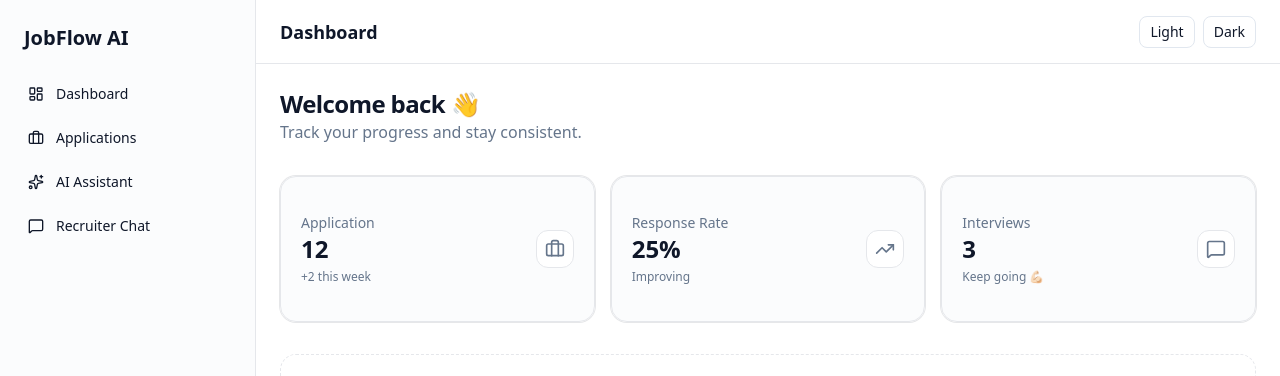
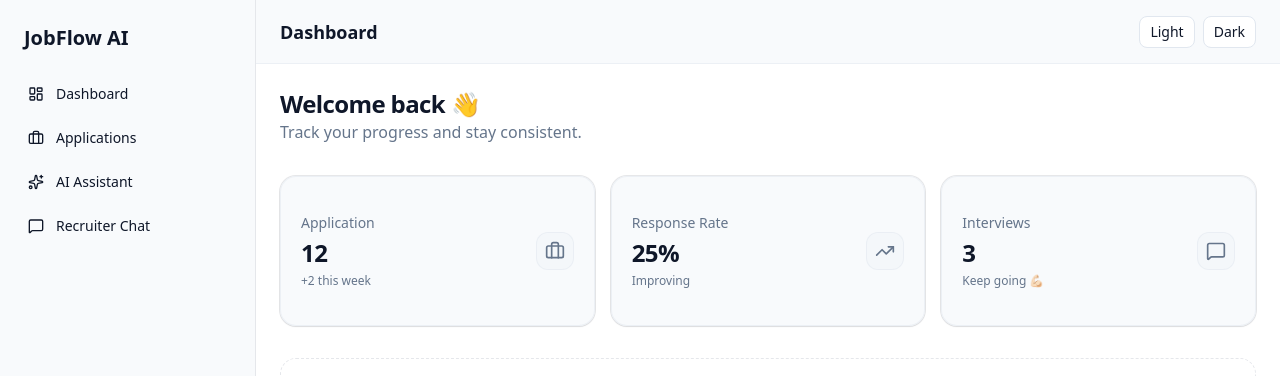
Before and after one commit to lalman-dev/jobflow-ai, a Next.js app: page /dashboard in a window 1280 px wide. Shown: the top 376 px of the page. Built offline with nearby package versions, Linux system fonts and the light colour scheme.

Commit message:
feat(ui): enhance stats card, sidebar and topbar with premium styling and hover effects

```diff
--- a/src/components/shared/Sidebar.tsx
+++ b/src/components/shared/Sidebar.tsx
@@ -12,7 +12,7 @@ const navItems = [
 
 export function Sidebar() {
   return (
-    <aside className="w-64 border-r bg-muted/30 backdrop-blur">
+    <aside className="w-64 border-r bg-muted/50 backdrop-blur">
       <div className="p-6 text-xl font-semibold">JobFlow AI</div>
 
       <nav className="space-y-2 px-4">
--- a/src/components/shared/Topbar.tsx
+++ b/src/components/shared/Topbar.tsx
@@ -4,7 +4,7 @@ import { ModeToggle } from "./mode-toggle";
 
 export function Topbar() {
   return (
-    <div className="flex h-16 items-center justify-between border-b px-6">
+    <div className="flex h-16 items-center justify-between border-b border-border/50 bg-muted/50 backdrop-blur px-6">
       <h1 className="text-lg font-semibold">Dashboard</h1>
       <ModeToggle />
     </div>
--- a/src/components/shared/stats-cards.tsx
+++ b/src/components/shared/stats-cards.tsx
@@ -10,16 +10,18 @@ interface Props {
 
 export function StatsCard({ title, value, icon: Icon, description }: Props) {
   return (
-    <Card className="rounded-2xl border bg-muted/30 backdrop-blur">
+    <Card className="rounded-2xl border border-border/50 bg-muted/50 backdrop-blur-xl shadow-sm hover:shadow-md transition-all">
       <CardContent className="p-5 flex items-center justify-between">
         <div>
           <p className="text-sm text-muted-foreground">{title}</p>
-          <h3 className="text-2xl font-semibold">{value}</h3>
+          <h3 className="text-2xl font-semibold tracking-tight mt-1">
+            {value}
+          </h3>
           {description && (
             <p className="text-xs text-muted-foreground mt-1">{description}</p>
           )}
         </div>
-        <div className="p-2 rounded-xl bg-background border">
+        <div className="p-2 rounded-xl bg-muted/50 border border-border/50">
           <Icon className="h-5 w-5 text-muted-foreground" />
         </div>
       </CardContent>
```
